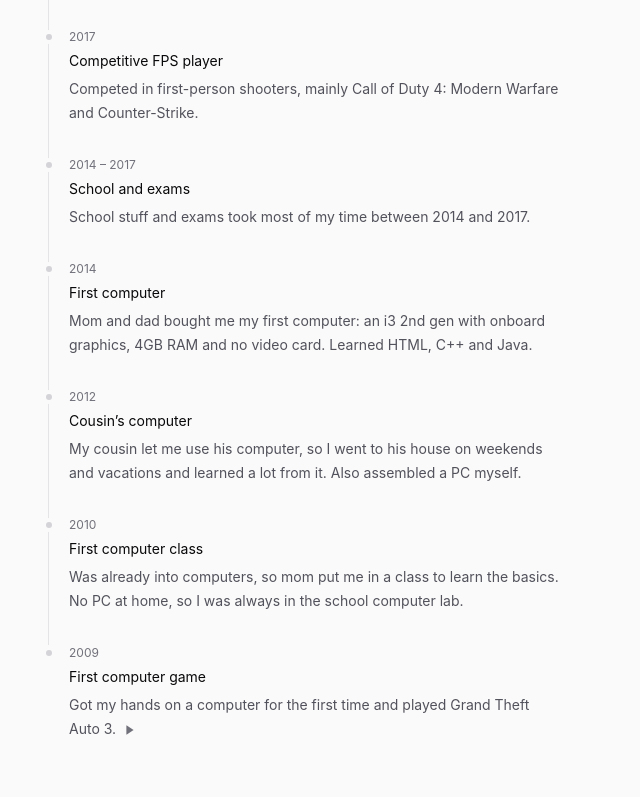
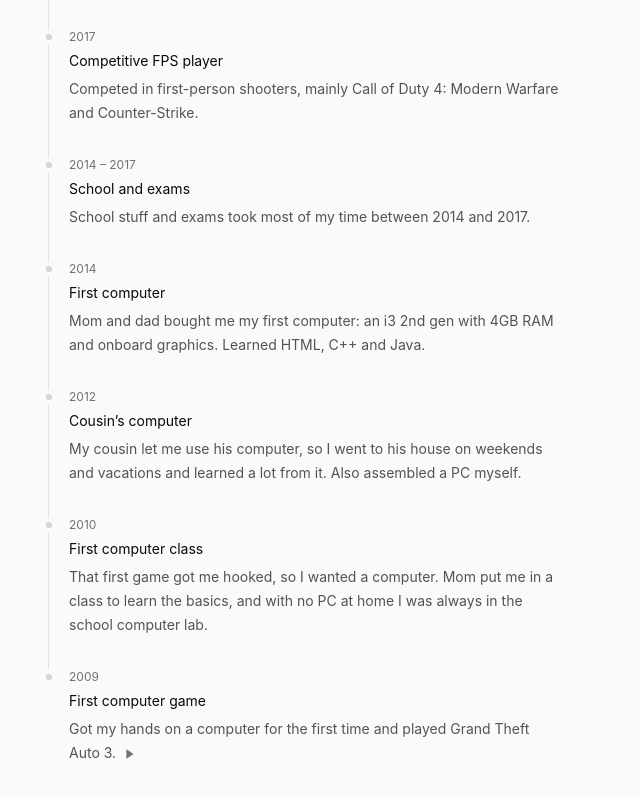
Before and after one commit to heyleydotdev/heyleydotdev.github.io, an Astro site: page / in a window 1280 px wide. Shown: the part 3075-3872 px from the top of the page, without its empty margins (0-640 px from the left). Built offline with nearby package versions, Linux system fonts and the light colour scheme; Astro itself is replaced by a stand-in of ours.

Commit message:
style(timeline): tighten early computer copy

```diff
--- a/src/pages/index.astro
+++ b/src/pages/index.astro
@@ -168,7 +168,7 @@ const timeline: TimelineItem[] = [
 		when: "2014",
 		datetime: "2014",
 		title: "First computer",
-		body: "Mom and dad bought me my first computer: an i3 2nd gen with onboard graphics, 4GB RAM and no video card. Learned HTML, C++ and Java.",
+		body: "Mom and dad bought me my first computer: an i3 2nd gen with 4GB RAM and onboard graphics. Learned HTML, C++ and Java.",
 	},
 	{
 		when: "2012",
@@ -180,7 +180,7 @@ const timeline: TimelineItem[] = [
 		when: "2010",
 		datetime: "2010",
 		title: "First computer class",
-		body: "Was already into computers, so mom put me in a class to learn the basics. No PC at home, so I was always in the school computer lab.",
+		body: "That first game got me hooked, so I wanted a computer. Mom put me in a class to learn the basics, and with no PC at home I was always in the school computer lab.",
 	},
 	{
 		when: "2009",
```
